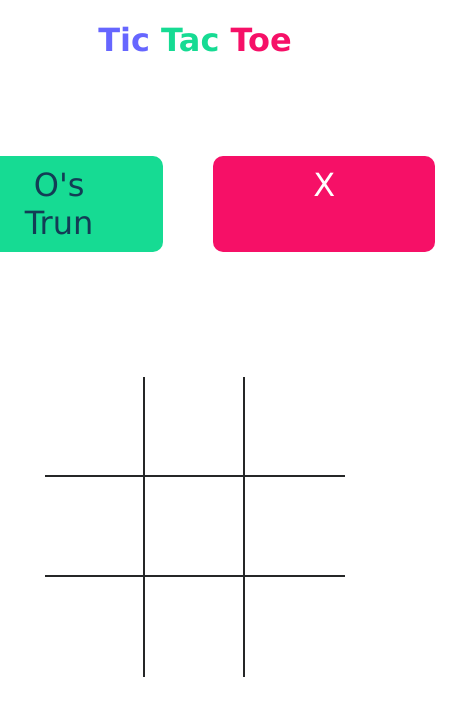
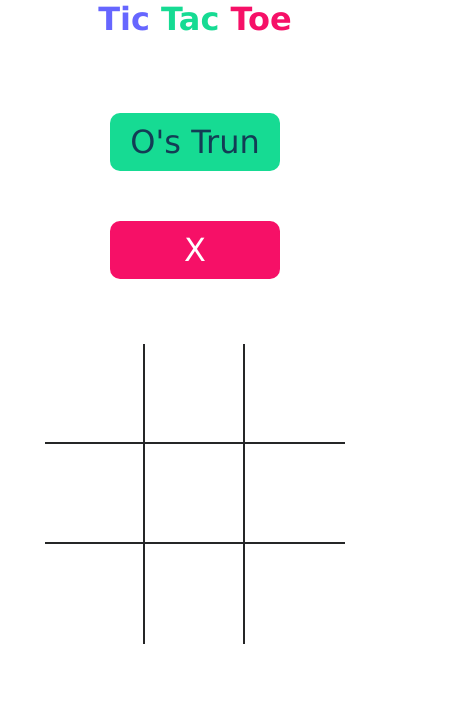
Before and after one commit to NishaSaraswat07/TIicTacToe, a plain HTML site: page index.html in a window 390 px wide. Shown: the whole page, 460 px wide, since content can reach past the window. Drawn offline with Linux system fonts and the light colour scheme.

Commit message:
mediaquery added

```diff
--- a/styles/style.css
+++ b/styles/style.css
@@ -4,25 +4,28 @@ html {
 
 * {
     box-sizing: border-box;
+    font-family: Verdana, Geneva, Tahoma, sans-serif;
+    margin: 0;
 }
 
 body {
-    margin: 0;
-    padding: 0;
+    width: 100%;
     display: flex;
     align-items: center;
     flex-direction: column;
     text-align: center;
-    font-family: Verdana, Geneva, Tahoma, sans-serif;
 }
-h1{
+
+h1 {
     color: #6666ff;
 }
-#tac{
+
+#tac {
     color: #16DB93;
 }
-#toe{
-color: #F61067;
+
+#toe {
+    color: #F61067;
 }
 
 .player-Turn {
@@ -34,7 +37,7 @@ color: #F61067;
 .player2 {
     background-color: #F61067;
     color: #ffff;
-    padding: 10px 100px;
+    padding: 10px 120px;
     text-align: center;
     border-radius: 10px;
     font-size: 2rem;
@@ -91,7 +94,6 @@ color: #F61067;
 
 .results h1 {
     color: #ffff;
-    font-family: Verdana, Geneva, Tahoma, sans-serif;
     font-size: 40px;
 }
 
@@ -118,9 +120,30 @@ color: #F61067;
     padding: 10px 70px;
     text-align: center;
 }
-.X{
-    color:#EAC5D8;
+
+.X {
+    color: #EAC5D8;
 }
-.O{
+
+.O {
     color: #5F7367;
 }
+
+@media screen and (max-width:991px){
+
+    .player-Turn {
+        display: flex;
+        flex-direction: column;
+    }
+    .player1,
+    .player2 {
+        padding: 10px 20px;
+    }
+    .gameBoard {
+        margin: 40px;
+    }
+    .cell {
+        font-size: 2rem;
+    }
+
+}
```
